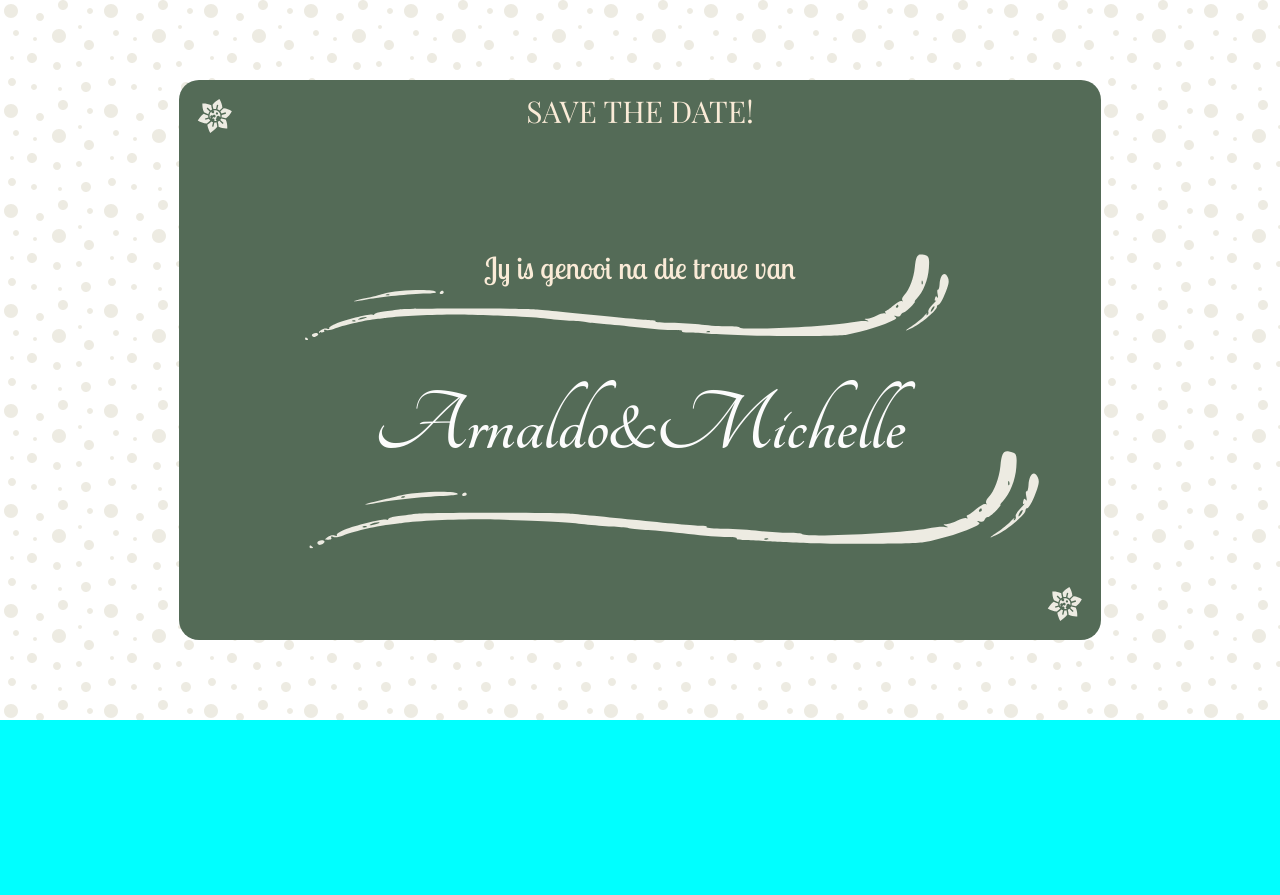
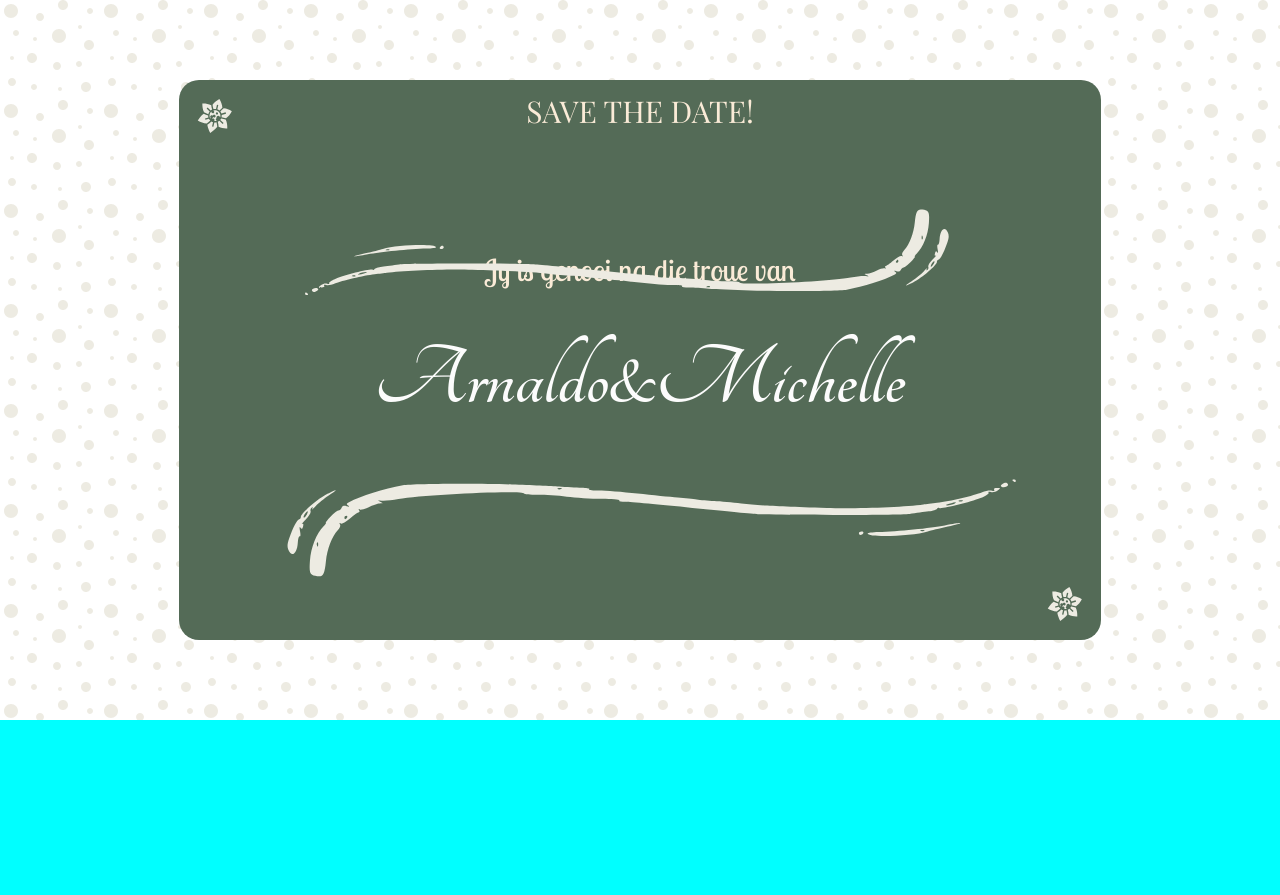
Before and after one commit to Phillip-2008/Troue, a plain HTML site: page index.html in a window 1280 px wide. Drawn offline with nearby package versions, Linux system fonts and the light colour scheme.

Commit message:
Add files via upload

```diff
--- a/style.css
+++ b/style.css
@@ -55,14 +55,15 @@
     position: absolute;
     width: 75%;            /* Bepaal hoe groot dit moet wees */
     left: 10%;
-    top: 30%;
+    top: 22%;
 }
 
 #Div1 {
     position: absolute;
     width: 85%;            /* Bepaal hoe groot dit moet wees */
     left: 10%;
-    top: 65%;
+    bottom: 10%;
+    transform: rotate(180deg);
 }
 
 .AM{
@@ -70,9 +71,9 @@
     flex-direction: column;
     justify-content: center;
     text-align: center;
-    font-size: 300%;
+    font-size: clamp(45px, 8vw, 90px);
     color: rgb(252, 252, 252);
-    margin-top: 10%;
+    margin: clamp(5px, 8vw, 45px) 0;
 
     font-family: "Tangerine", cursive;
     font-weight: 700;
```
